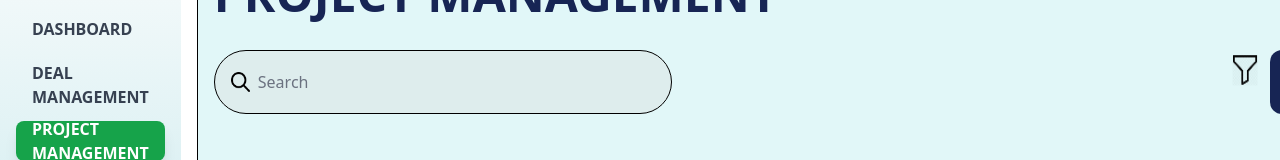
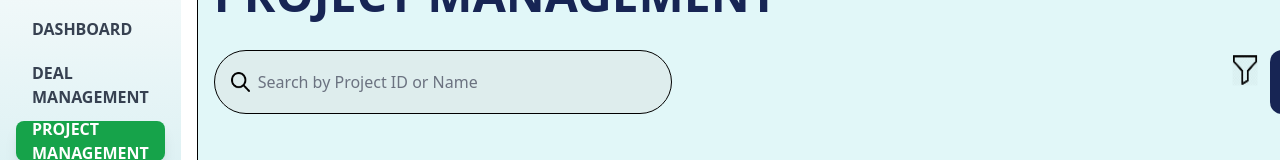
Before and after one commit to Raktim-Koner/customer-relationship-management, a React (Create React App) app: page /project in a window 1280 px wide. Shown: the part 167-327 px from the top of the page. Built offline with nearby package versions, Linux system fonts and the light colour scheme; no server answers.

Commit message:
Added the work on the search bar

```diff
--- a/src/Components/ProjectPage/Projectsearch.js
+++ b/src/Components/ProjectPage/Projectsearch.js
@@ -1,21 +1,20 @@
-import React from 'react'
-import Searchicon from "../../Assets/Searchicon.png"
-const Projectsearch = () => {
+import React from 'react';
+import Searchicon from "../../Assets/Searchicon.png";
+
+const Projectsearch = ({ setSearchTerm }) => {
   return (
     <div className="flex items-center w-[30rem] border border-black rounded-full bg-[#deeded] px-4 py-2 font-sans">
-      {/* Search Icon */}
       <span className="text-gray-700 mr-2">
         <img src={Searchicon} alt="Search" className="h-5 w-5" />
-
       </span>
-      {/* Input Field */}
       <input
         type="text"
-        placeholder="Search"
+        placeholder="Search by Project ID or Name"
         className="outline-none bg-transparent placeholder-gray-500 w-[26rem]"
+        onChange={(e) => setSearchTerm(e.target.value)} // 🔹 update search term
       />
     </div>
-  )
-}
+  );
+};
 
-export default Projectsearch
+export default Projectsearch;
--- a/src/Components/ProjectPage/Projecttable.js
+++ b/src/Components/ProjectPage/Projecttable.js
@@ -4,7 +4,7 @@ import Tablerow from "../Universal-Components/Tablerow";
 const API_URL = "https://api.jsonbin.io/v3/b/688f8e46f7e7a370d1f2ec3c";
 const API_KEY = "$2a$10$G/HlnQAYpisDw2MDqTuJqefIWbRD3NM39enboXGgbNomTtQZiSmYG";
 
-const Projecttable = ({ refreshFlag, dateFilter }) => {
+const Projecttable = ({ refreshFlag, dateFilter, searchTerm }) => {  // 🔹 added searchTerm
   const [projects, setProjects] = useState([]);
 
   useEffect(() => {
@@ -36,7 +36,17 @@ const Projecttable = ({ refreshFlag, dateFilter }) => {
     });
   };
 
-  const filteredProjects = filterByDate(projects);
+  // 🔹 New: filter by search term (Project ID or Name)
+  const filterBySearch = (data) => {
+    if (!searchTerm) return data;
+    return data.filter((p) =>
+      p.projectId.toLowerCase().includes(searchTerm.toLowerCase().trim()) ||
+      p.projectName.toLowerCase().includes(searchTerm.toLowerCase().trim())
+    );
+  };
+
+  // 🔹 Apply both filters
+  const filteredProjects = filterBySearch(filterByDate(projects));
 
   return (
     <div className="mt-16 border border-gray-300 border-b-0 h-64 overflow-y-auto">
--- a/src/Pages/Project.js
+++ b/src/Pages/Project.js
@@ -8,19 +8,21 @@ import ProjectForm from '../Components/ProjectPage/ProjectForm';
 const Project = () => {
   const [isModelFlag, setIsModelFlag] = useState(false);
   const [refreshFlag, setRefreshFlag] = useState(false);
-  const [dateFilter, setDateFilter] = useState({ start: null, end: null }); //filter
+  const [dateFilter, setDateFilter] = useState({ start: null, end: null });
+  const [searchTerm, setSearchTerm] = useState("");   // 🔹 new state
 
   const handleProjectAdded = () => {
-    setRefreshFlag(!refreshFlag); // toggle refresh
-    setIsModelFlag(false);        // close modal
+    setRefreshFlag(!refreshFlag);
+    setIsModelFlag(false);
   };
 
   return (
     <div>
       <ProjectName />
       <div className='flex ml-4 mt-8'>
-        <Projectsearch />
-        <Projectfilter setDateFilter={setDateFilter} /> {/*filter*/}
+        {/* 🔹 pass setter to Projectsearch */}
+        <Projectsearch setSearchTerm={setSearchTerm} />
+        <Projectfilter setDateFilter={setDateFilter} />
         <button
           className="w-32 px-4 py-2 ml-3 bg-blue-950 text-white rounded-xl font-sans font-bold"
           onClick={() => setIsModelFlag(true)}
@@ -38,7 +40,8 @@ const Project = () => {
         </div>
       )}
 
-      <Projecttable refreshFlag={refreshFlag} dateFilter={dateFilter} /> {/*filter*/}
+      {/* 🔹 pass searchTerm into table */}
+      <Projecttable refreshFlag={refreshFlag} dateFilter={dateFilter} searchTerm={searchTerm} />
     </div>
   );
 };
```
